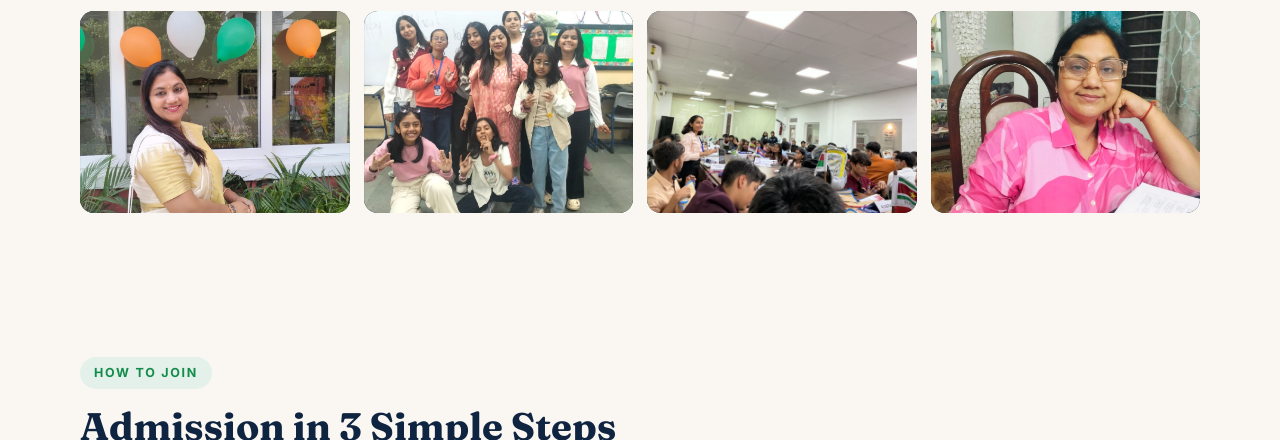
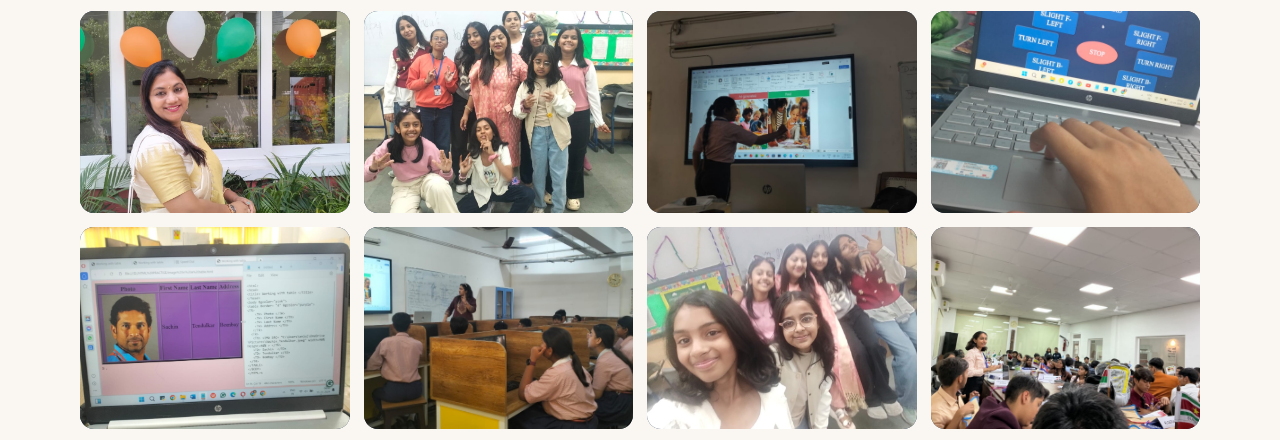
Before and after one commit to ayushjaiswalcs/brilliant-minds, a plain HTML site: page index.html in a window 1280 px wide. Shown: the part 6218-6658 px from the top of the page. Drawn offline with Linux system fonts and the light colour scheme.

Commit message:
Add new gallery photos (AI literacy, Wi-Fi car, HTML practice, lab class, selfie)
Co-Authored-By: Claude Fable 5 <noreply@anthropic.com>

```diff
--- a/index.html
+++ b/index.html
@@ -706,6 +706,11 @@
       <figure><img src="assets/robotics-exhibit.jpg" alt="Dr. Anju Jaiswal at a robotics exhibition table" loading="lazy"><figcaption>Robotics exhibition</figcaption></figure>
       <figure><img src="assets/celebration.jpg" alt="Dr. Anju Jaiswal at an Independence Day celebration" loading="lazy"><figcaption>School celebrations</figcaption></figure>
       <figure><img src="assets/students-group.jpg" alt="Dr. Anju Jaiswal with her students" loading="lazy"><figcaption>With her students</figcaption></figure>
+      <figure><img src="assets/ai-literacy.jpg" alt="Student learning to identify AI-generated vs real images on the smartboard" loading="lazy"><figcaption>AI literacy — spotting AI-generated images</figcaption></figure>
+      <figure><img src="assets/wifi-car-project.jpg" alt="Wi-Fi controlled car project driven from a web browser" loading="lazy"><figcaption>Wi-Fi controlled car — IoT project</figcaption></figure>
+      <figure><img src="assets/html-practice.jpg" alt="HTML table coding practice on a student computer" loading="lazy"><figcaption>HTML &amp; web design practice</figcaption></figure>
+      <figure><img src="assets/computer-class.jpg" alt="Computer lab class in progress with smartboard demonstration" loading="lazy"><figcaption>Computer lab class in progress</figcaption></figure>
+      <figure><img src="assets/students-selfie.jpg" alt="Dr. Anju Jaiswal in a selfie with her students" loading="lazy"><figcaption>Happy moments with students</figcaption></figure>
       <figure><img src="assets/mun-session.jpg" alt="Students participating in a Model United Nations session" loading="lazy"><figcaption>MUN &amp; public speaking</figcaption></figure>
       <figure><img src="assets/dr-anju-notes.jpg" alt="Dr. Anju Jaiswal preparing personalised notes" loading="lazy"><figcaption>Preparing personalised notes</figcaption></figure>
     </div>
```
Also changed, not shown: assets/ai-literacy.jpg (added), assets/computer-class.jpg (added), assets/html-practice.jpg (added), assets/students-selfie.jpg (added), assets/wifi-car-project.jpg (added).
